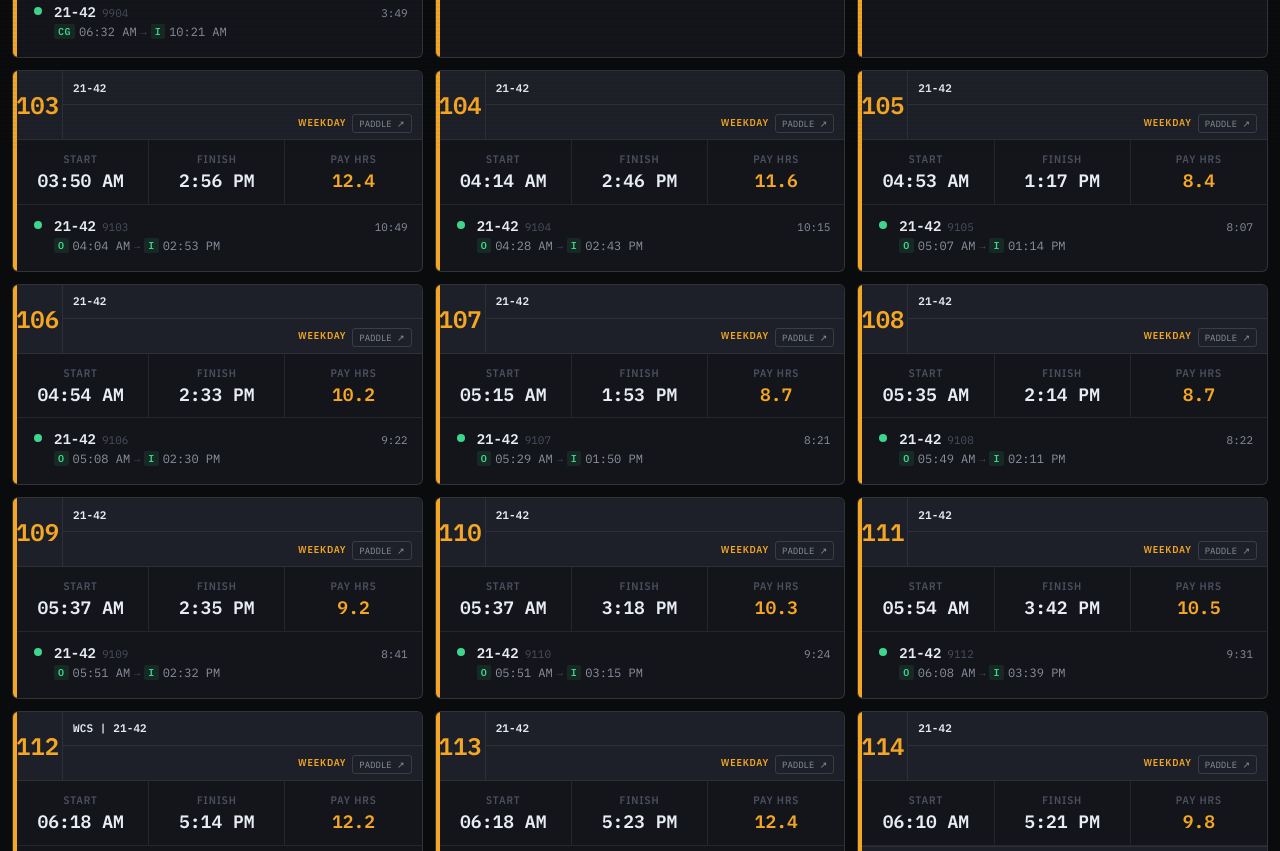
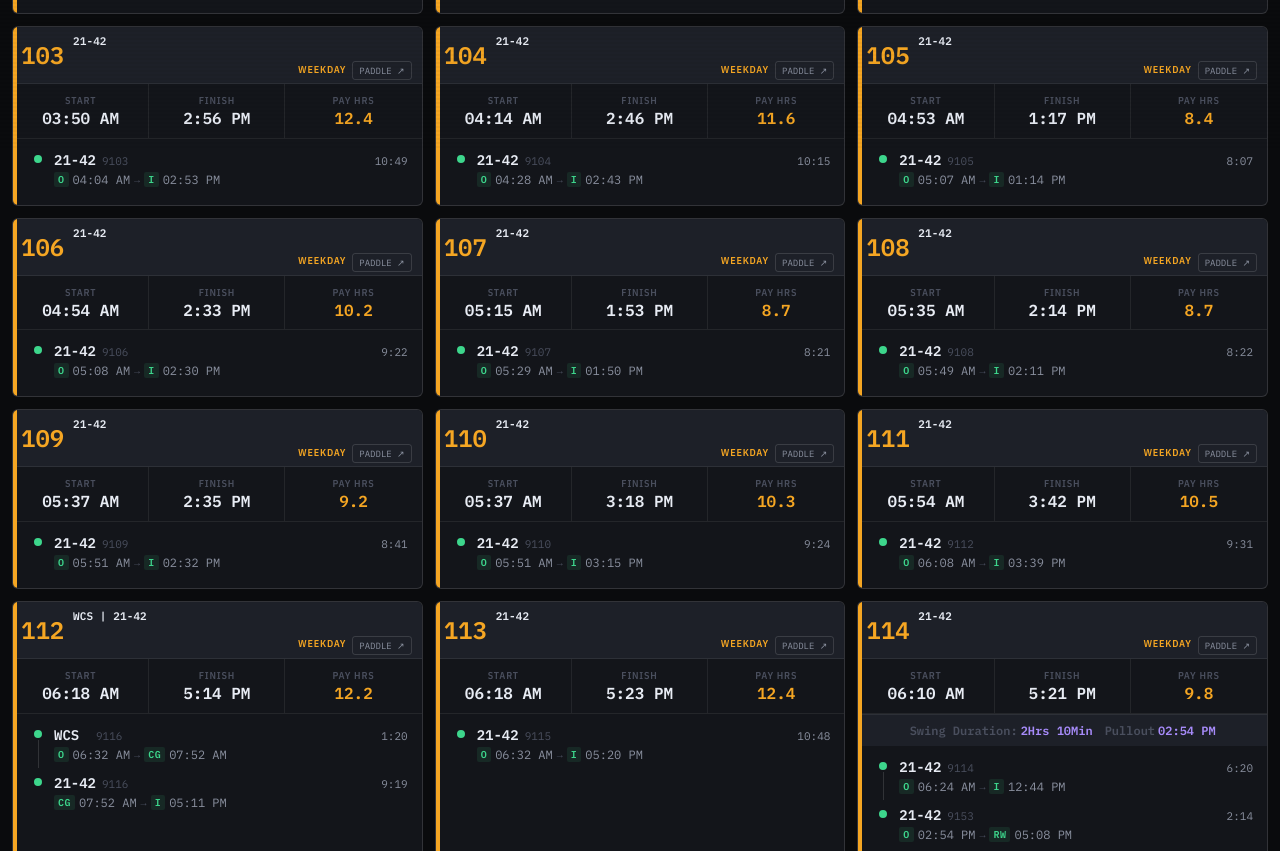
Before and after one commit to deenersin-png/paddle, a website: page index.html in a window 1280 px wide. Shown: the part 650-1501 px from the top of the page. Drawn offline with nearby package versions, Linux system fonts and the light colour scheme.

Commit message:
score card padding and second line of the stats section Update index.html

```diff
--- a/index.html
+++ b/index.html
@@ -301,9 +301,8 @@ header {
 .card-head-left {
   display: flex;
   align-items: center;
-  justify-content: center;
-  padding: 8px 10px;
-  border-right: 1px solid var(--line);
+  justify-content: flex-start;
+  padding: 8px 0px 8px 8px;
 }
 
 .run-num {
@@ -313,6 +312,7 @@ header {
   color:var(--amber);
   line-height:1;
   text-align: center;
+  flex: 1;
 }
 
 .card.day-Sunday .run-num { color:var(--green); }
@@ -328,9 +328,8 @@ header {
 .card-head-top {
   display: flex;
   align-items: center;
-  padding: 6px 10px;
-  border-bottom: 1px solid var(--line);
-  min-height: 20px;
+  padding: 3px 10px;
+  min-height: 18px;
 }
 
 .run-routes {
@@ -348,9 +347,9 @@ header {
   display: flex;
   align-items: center;
   justify-content: flex-end;
-  padding: 6px 10px;
+  padding: 3px 10px;
   gap: 6px;
-  min-height: 20px;
+  min-height: 18px;
 }
 
 .run-day {
@@ -401,7 +400,7 @@ header {
 }
 
 .stat {
-  padding:12px 14px;
+  padding:10px 12px;
   border-right:1px solid var(--line);
   display: flex;
   flex-direction: column;
@@ -412,40 +411,41 @@ header {
 .stat:last-child{border-right:none;}
 
 .stat-label {
-  font-size:11px;
+  font-size:10px;
   font-weight:600;
   letter-spacing:.08em;
   text-transform:uppercase;
   color:var(--dim);
-  margin-bottom:4px;
+  margin-bottom:3px;
 }
 
 .stat-val {
   font-family:var(--mono);
-  font-size:18px;
+  font-size:16px;
   font-weight:700;
   color:var(--bright);
-  line-height: 1.2;
+  line-height: 1.1;
 }
 
 .stat-val.pay { color:var(--amber); }
 
 .swing-section {
-  padding:10px 14px;
+  padding:8px 12px;
   border-top:1px solid var(--line);
   background:var(--ink3);
   font-family:var(--mono);
-  font-size:13px;
+  font-size:12px;
   color:var(--mid);
   display: flex;
   justify-content: center;
-  gap: 16px;
+  gap: 12px;
 }
 
 .swing-item {
   display: flex;
   align-items: center;
-  gap: 4px;
+  gap: 3px;
+  white-space: nowrap;
 }
 
 .swing-label {
```
